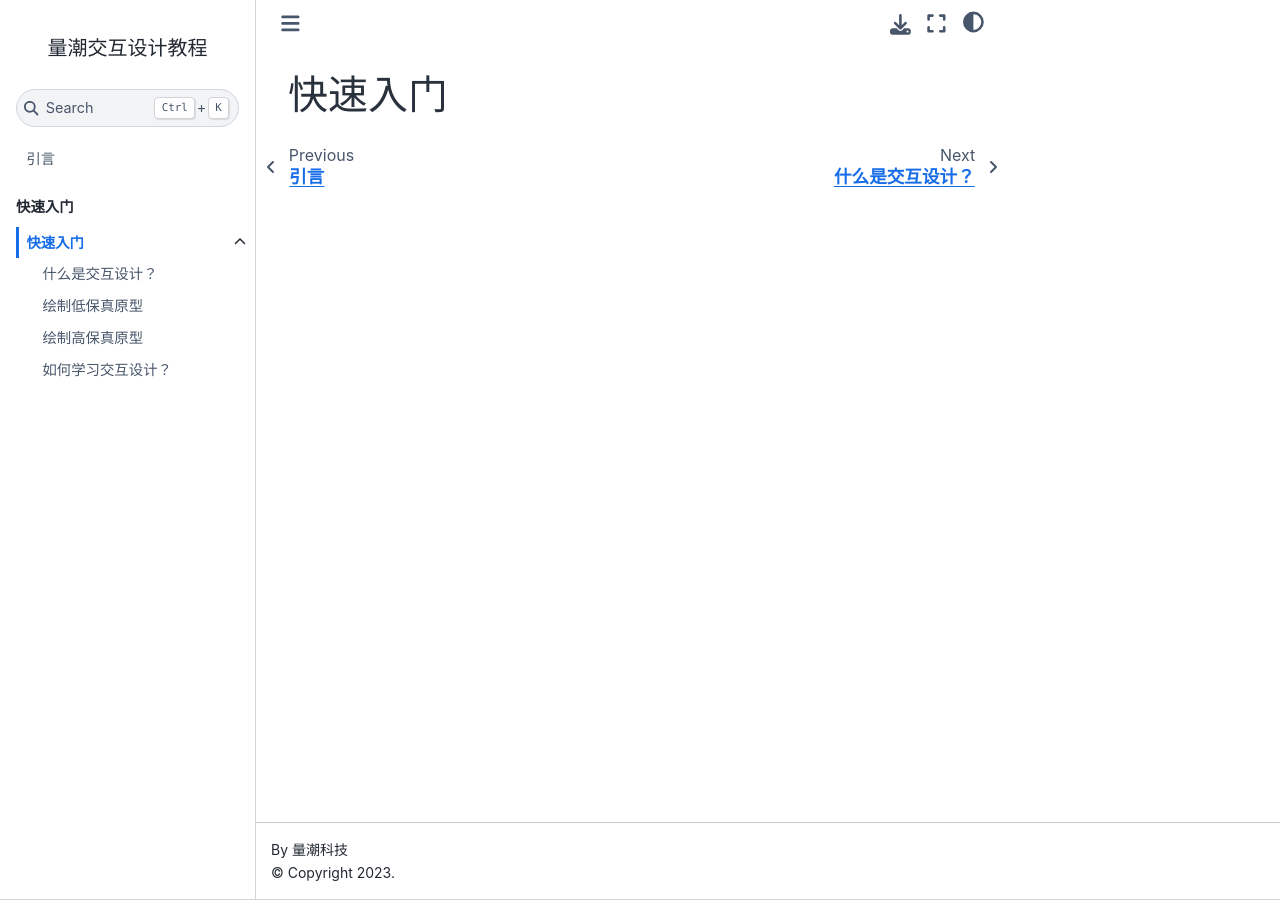
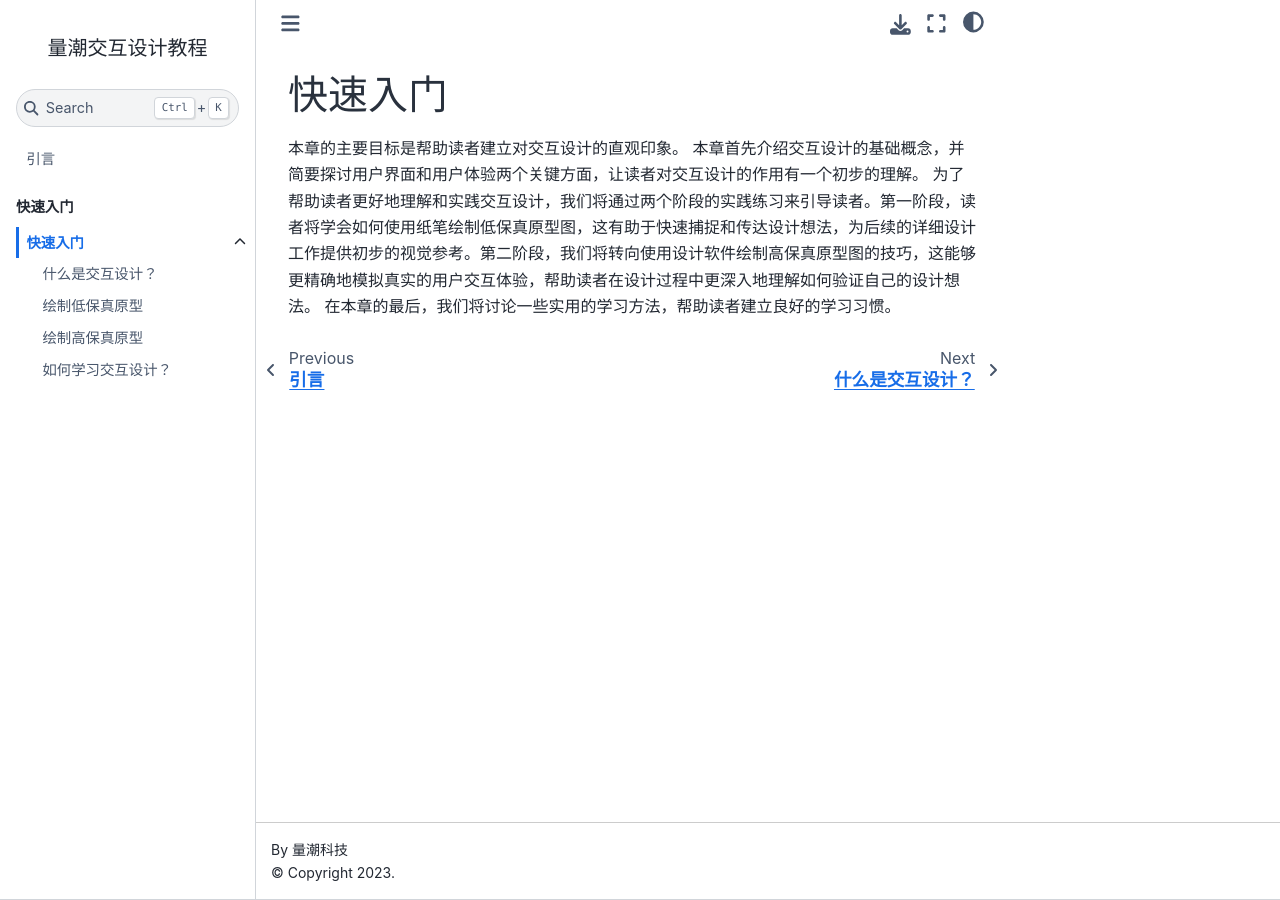
Before and after one commit to quanttide/quanttide-tutorial-of-interaction-design, a Jupyter Book: the page built from 1_intro/README.md, in a window 1280 px wide. Built offline with Jupyter Book 1.0.4 settings and Sphinx 7.4.7 and the Sphinx Book theme 1.1.4, drawn with Linux system fonts in a browser that asks for light colours.

Commit message:
Update README.md

```diff
--- a/1_intro/README.md
+++ b/1_intro/README.md
@@ -1 +1,6 @@
 # 快速入门
+
+本章的主要目标是帮助读者建立对交互设计的直观印象。
+本章首先介绍交互设计的基础概念，并简要探讨用户界面和用户体验两个关键方面，让读者对交互设计的作用有一个初步的理解。
+为了帮助读者更好地理解和实践交互设计，我们将通过两个阶段的实践练习来引导读者。第一阶段，读者将学会如何使用纸笔绘制低保真原型图，这有助于快速捕捉和传达设计想法，为后续的详细设计工作提供初步的视觉参考。第二阶段，我们将转向使用设计软件绘制高保真原型图的技巧，这能够更精确地模拟真实的用户交互体验，帮助读者在设计过程中更深入地理解如何验证自己的设计想法。
+在本章的最后，我们将讨论一些实用的学习方法，帮助读者建立良好的学习习惯。
```
